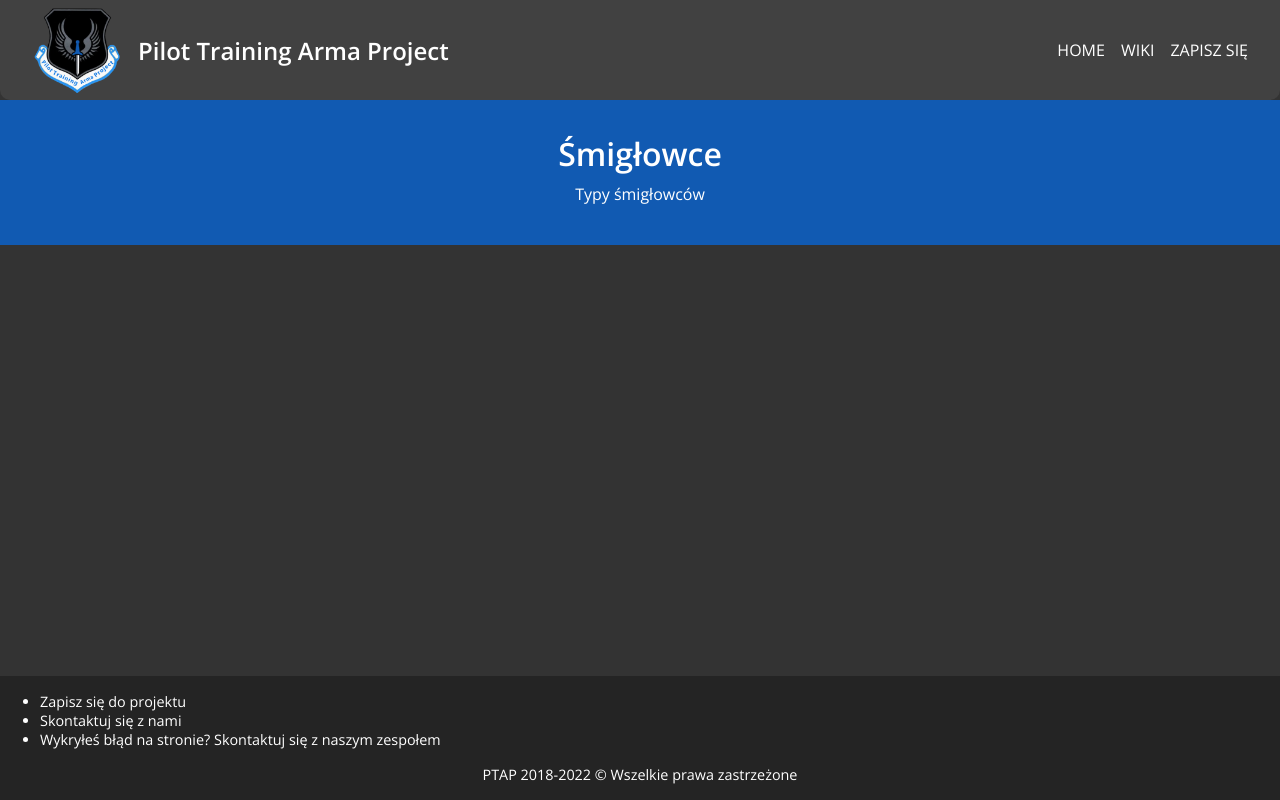
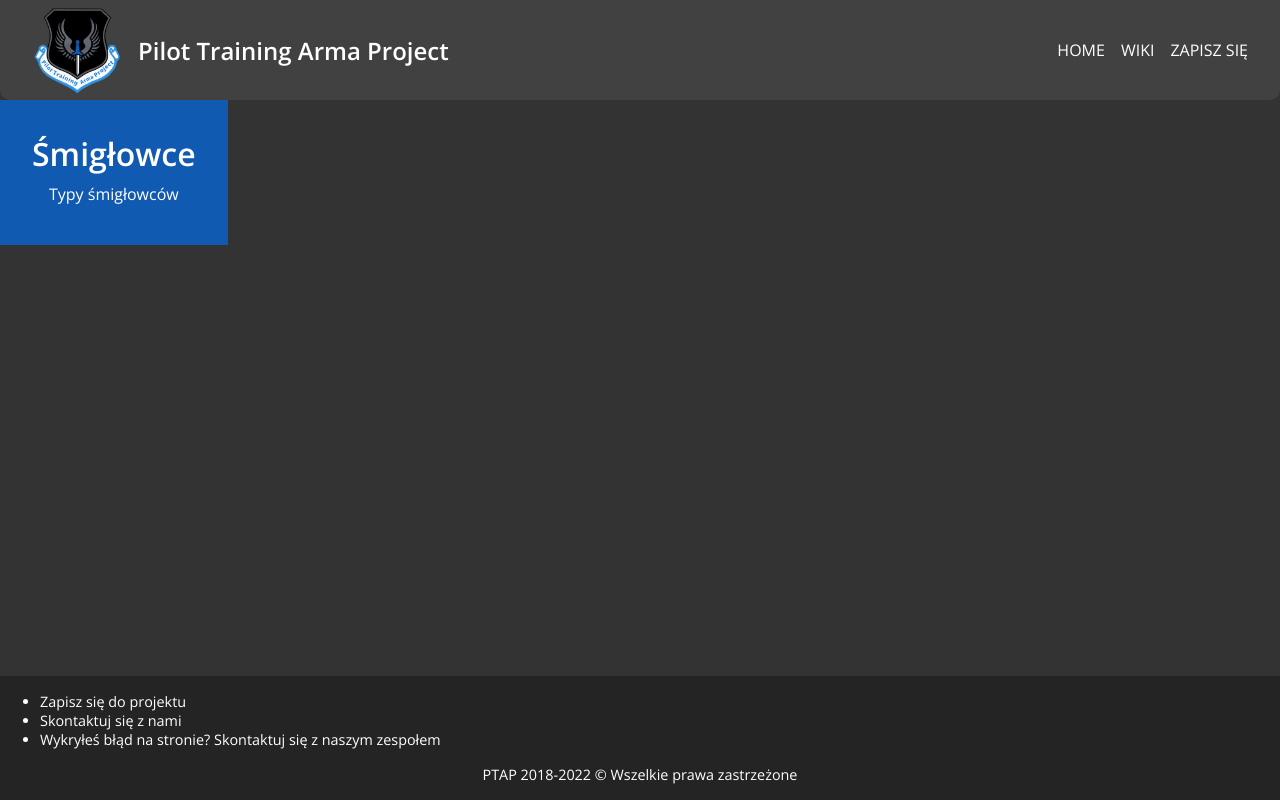
Before and after one commit to Pawel2923/PTAP, a React (Create React App) app: page / in a window 1280 px wide. Built offline with nearby package versions, Linux system fonts and the light colour scheme.

Commit message:
Fix header underline animation

```diff
--- a/src/index.css
+++ b/src/index.css
@@ -9,6 +9,12 @@
 body {
   background-color: #333333;
   color: #ffffff;
+}
+
+main header {
+  width: fit-content;
+  height: fit-content;
+  overflow: hidden;
 }
 
 main h2 {
```
